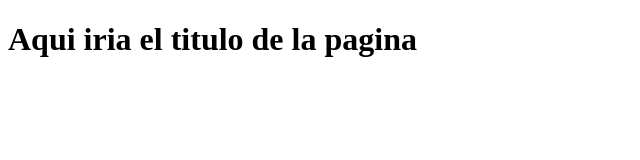
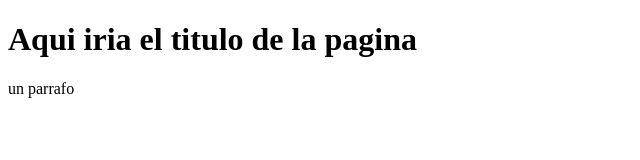
Before and after one commit to David496/Proyecto-Web-Empresa-C, a plain HTML site: page index.html in a window 1280 px wide. Shown: the full height of the page, 0-640 px from the left. Drawn offline with Linux system fonts and the light colour scheme.

Commit message:
Update index.html

```diff
--- a/index.html
+++ b/index.html
@@ -8,5 +8,6 @@
 </head>
 <body>
     <h1>Aqui iria el titulo de la pagina</h1>
+    <p> un parrafo </p>
 </body>
 </html>
```
